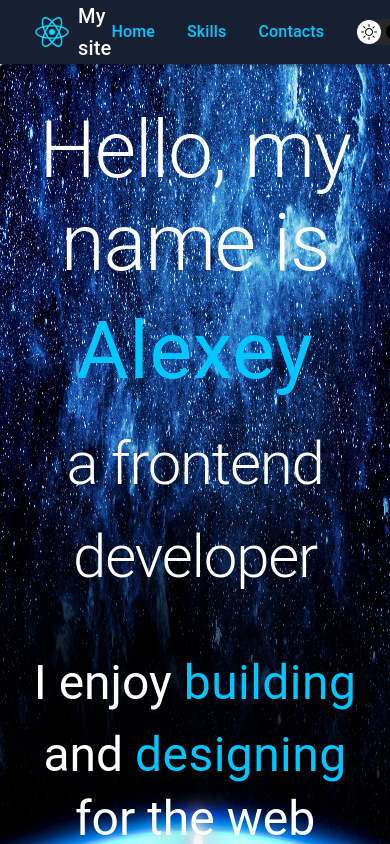
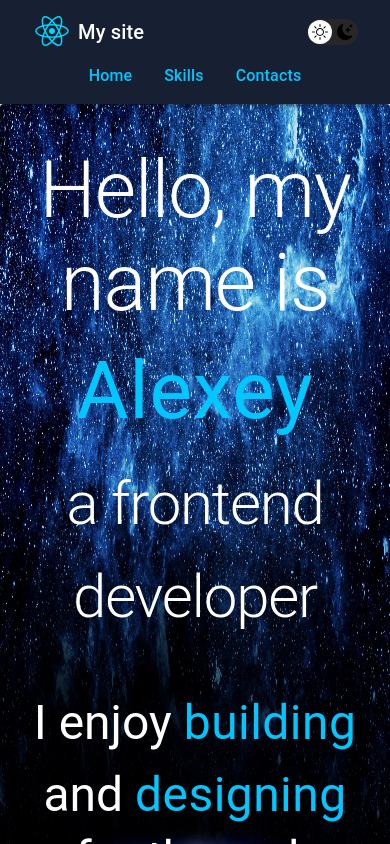
Before and after one commit to MsNefskiy/MsNefskiy.github.io, a React (Vite) app: page / in a window 390 px wide. Shown: the top 844 px of the page. Built offline with nearby package versions, Linux system fonts and the light colour scheme.

Commit message:
feature: add header adaptive

```diff
--- a/src/components/Header.tsx
+++ b/src/components/Header.tsx
@@ -16,6 +16,29 @@ export function Header() {
     justifyContent: 'center',
     gap: '2rem',
     fontWeight: 500,
+    [theme.breakpoints.down('mobile')]: {
+      marginBottom: '1rem',
+    },
+  }));
+
+  const CustomToolbar = styled(Toolbar)(({ theme }) => ({
+    display: 'flex',
+    alignItems: 'center',
+    justifyContent: 'flex-end',
+    flexWrap: 'wrap',
+    [theme.breakpoints.down('mobile')]: {
+      justifyContent: 'center',
+      rowGap: '1rem',
+    },
+  }));
+
+  const LogoBox = styled(Box)(({ theme }) => ({
+    display: 'flex',
+    flexDirection: 'row',
+    marginRight: 'auto',
+    [theme.breakpoints.down('mobile')]: {
+      paddingTop: '1rem',
+    },
   }));
 
   const CustomIcon = styled(Box)(({ theme }) => ({
@@ -38,19 +61,41 @@ export function Header() {
       left: 0,
     },
   }));
+
+  const ButtonDarkModeBox = styled(Box)(({ theme }) => ({
+    display: 'flex',
+    order: 1,
+    marginLeft: '30px',
+    [theme.breakpoints.down('mobile')]: {
+      order: 0,
+      paddingTop: '1rem',
+    },
+  }));
+
   return (
-    <AppBar component="nav" position="sticky" sx={{ minWidth: '100%' }}>
+    <AppBar component="nav" position="sticky">
       <Container>
-        <Toolbar>
+        <CustomToolbar>
+          <LogoBox>
             <CustomIcon>
               <img src={ReactIcon} height="30px" width="40px" />
             </CustomIcon>
             <Typography variant="h6" component="div" sx={{ flexGrow: 1 }}>
               My site
             </Typography>
+          </LogoBox>
+
+          <ButtonDarkModeBox>
+            <ButtonDarkMode />
+          </ButtonDarkModeBox>
+
           <CustomBox>
             <LinkBox>
-              <Link href="#home" underline="none" onClick={(event) => toScroll(event, scrollTo.HOME)}>
+              <Link
+                href="#home"
+                underline="none"
+                onClick={(event) => toScroll(event, scrollTo.HOME)}
+              >
                 Home
               </Link>
             </LinkBox>
@@ -72,9 +117,8 @@ export function Header() {
                 Contacts
               </Link>
             </LinkBox>
-            <ButtonDarkMode />
           </CustomBox>
-        </Toolbar>
+        </CustomToolbar>
       </Container>
     </AppBar>
   );
```
Lines whose indentation alone changed are shown as unchanged.
